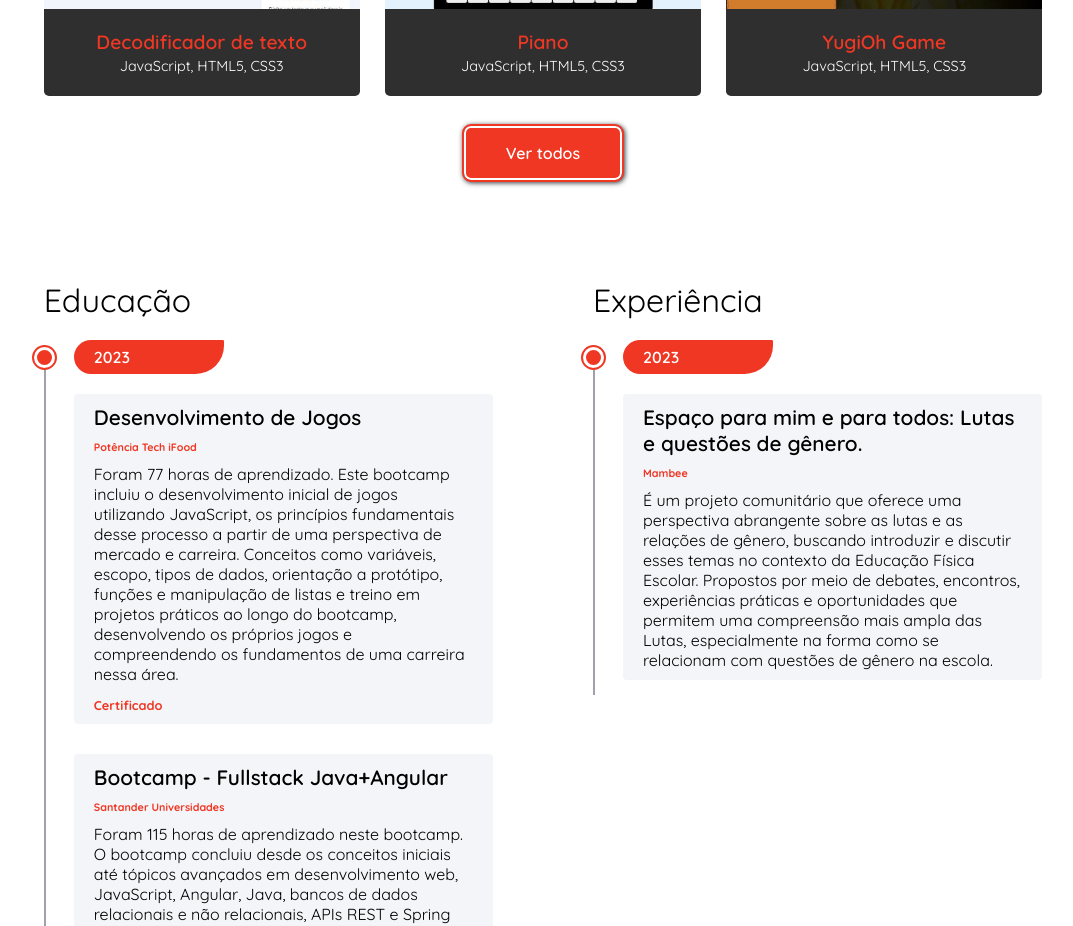
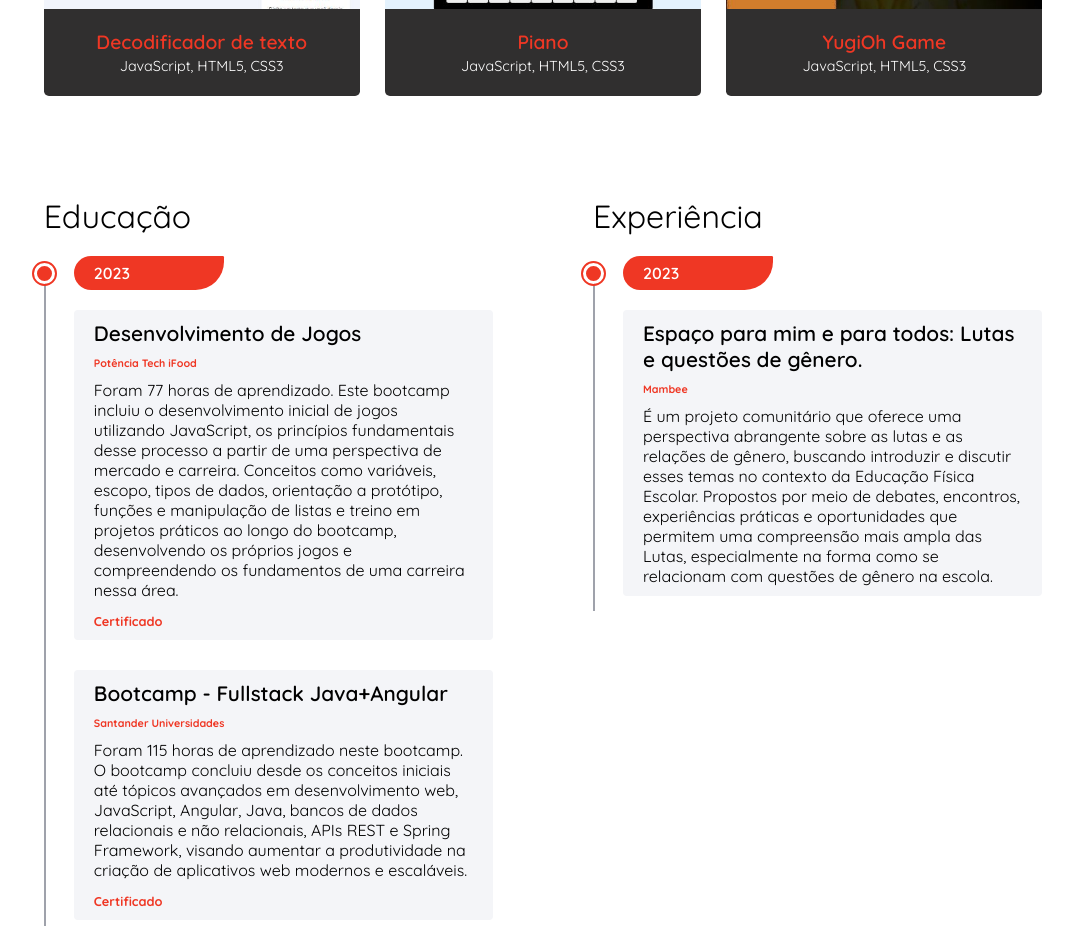
Before and after one commit to EdimilsonBorges/my-portfolio, an Angular app: page / in a window 1280 px wide. Shown: the part 2600-3526 px from the top of the page, without its empty margins (97-1170 px from the left). Built offline with nearby package versions, Linux system fonts and the light colour scheme.

Commit message:
feat: ocultando botão

```diff
--- a/src/app/portifolio/portifolio.component.html
+++ b/src/app/portifolio/portifolio.component.html
@@ -7,5 +7,5 @@
                 [descricao]="portifolio.tecnologias"></app-item-portifolio>
         </a>
     </div>
-    <a class="btn__ver-todos" href="#" type="button">Ver todos</a>
+    <!-- <a class="btn__ver-todos" href="#" type="button">Ver todos</a> -->
 </section>
```
